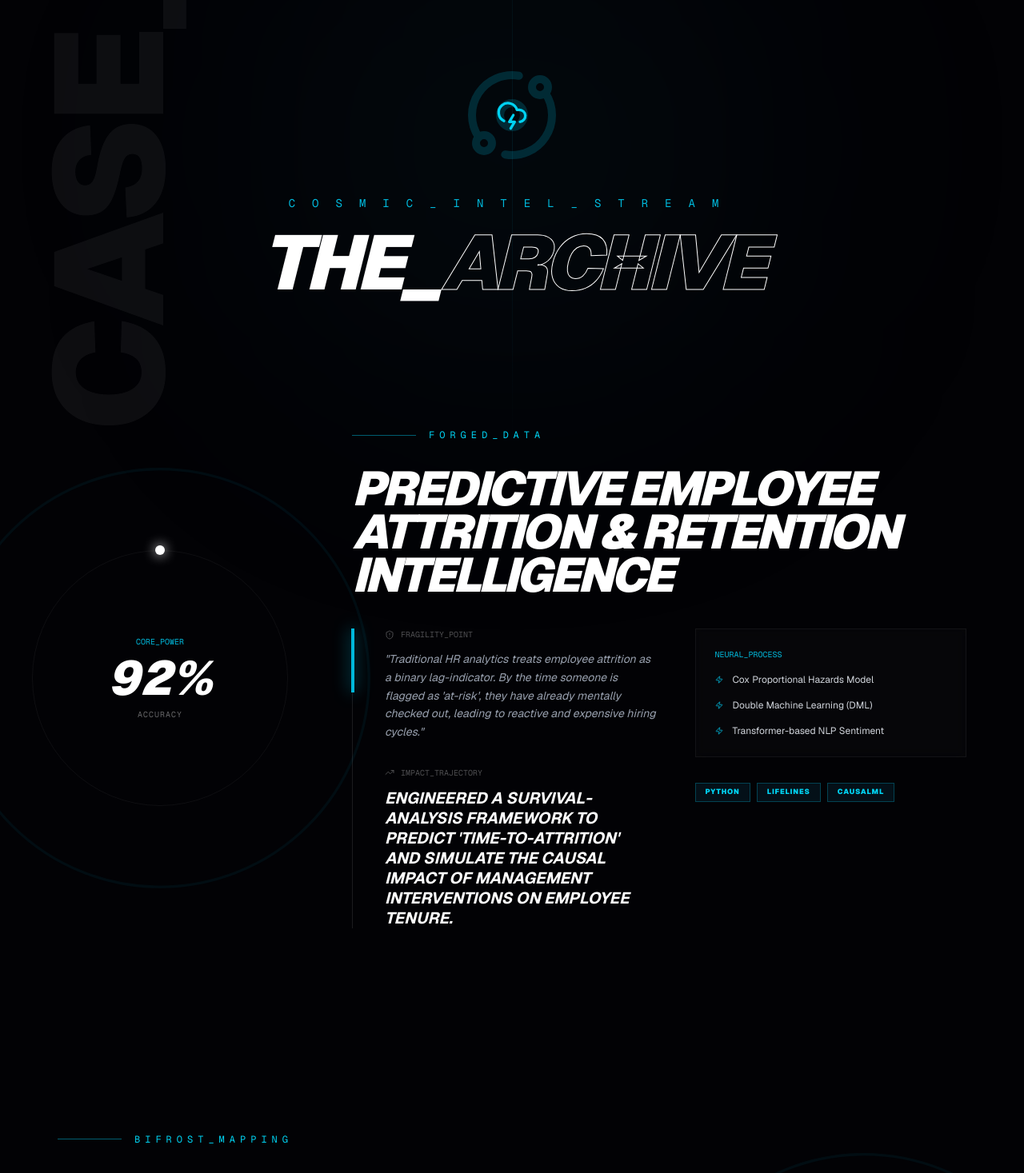
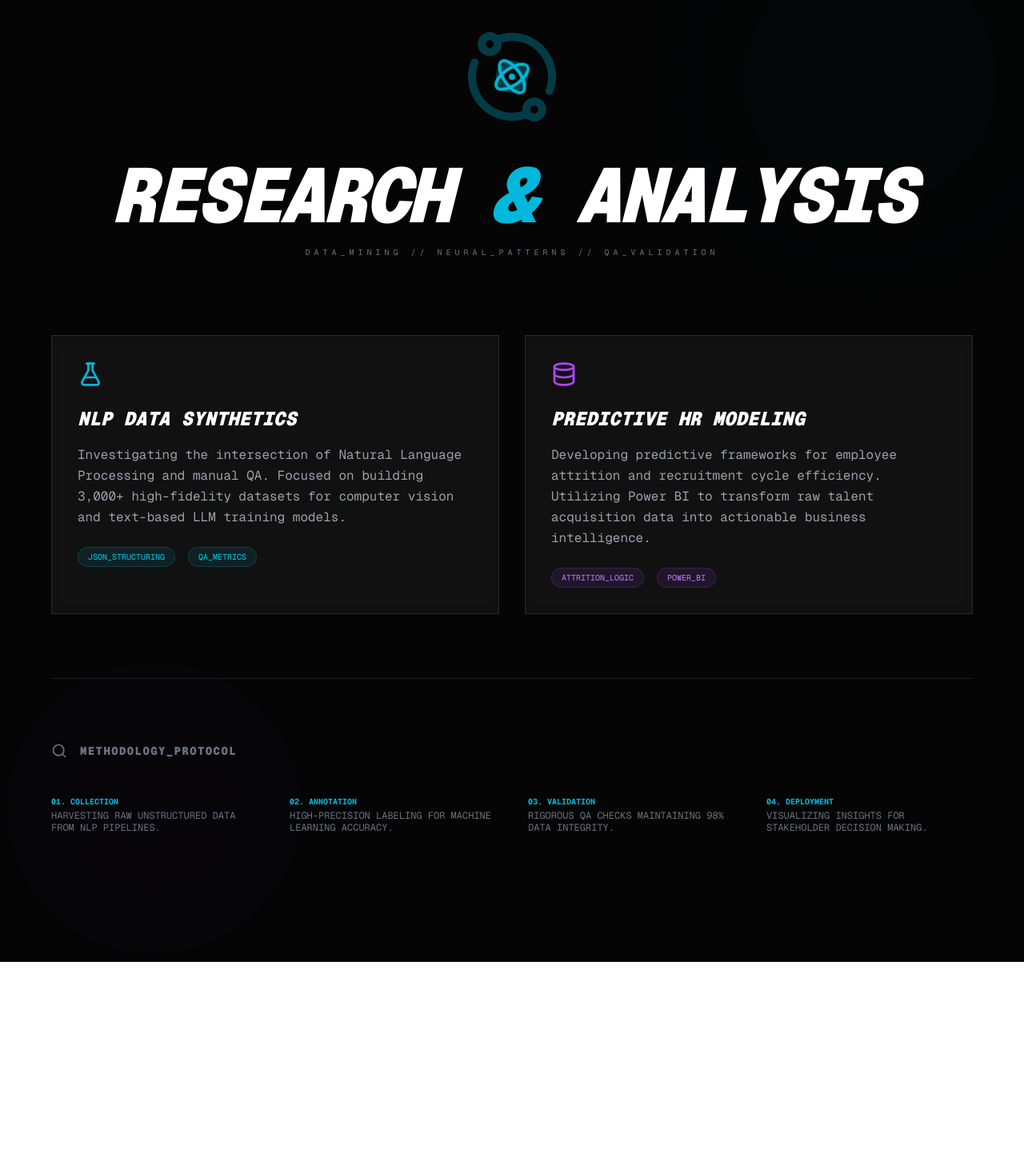
Before and after one commit to VarshaKB/My_Portfolio, a Next.js app: page /research in a window 1280 px wide. Shown: the part 220-1687 px from the top of the page at 80% size. After the commit the page ends 1423 px from the top, so only its background shows below. Built offline with nearby package versions, Linux system fonts and the light colour scheme.

Commit message:
Fix: Resolved TypeScript type conflict on Research page

```diff
--- a/src/app/research/page.tsx
+++ b/src/app/research/page.tsx
@@ -1,190 +1,103 @@
 "use client";
+import React from "react";
 import { motion } from "framer-motion";
-import {
-  Zap,
-  Binary,
-  ShieldAlert,
-  Cpu,
-  TrendingUp,
-  CloudLightning,
-  Orbit,
-  Compass,
-  Infinity
-} from "lucide-react";
-
-const caseStudies = [
-  {
-    id: "01",
-    tag: "FORGED_DATA",
-    title: "Predictive Employee Attrition & Retention Intelligence",
-    domain: "Data Science × Predictive HR Analytics",
-    problem: "Traditional HR analytics treats employee attrition as a binary lag-indicator. By the time someone is flagged as 'at-risk', they have already mentally checked out, leading to reactive and expensive hiring cycles.",
-    objective: "Engineered a survival-analysis framework to predict 'Time-to-Attrition' and simulate the causal impact of management interventions on employee tenure.",
-    metrics: ["92% Accuracy", "14.6% Attrition Reduction", "38K+ Data Points"],
-    methodology: [
-      "Cox Proportional Hazards Model",
-      "Double Machine Learning (DML)",
-      "Transformer-based NLP Sentiment"
-    ],
-    tech: ["Python", "Lifelines", "CausalML"],
-    position: "left"
-  },
-  {
-    id: "02",
-    tag: "BIFROST_MAPPING",
-    title: "AI-Driven Workforce Skill Gap & Internal Mobility Engine",
-    domain: "Graph Neural Networks × Strategic HR Planning",
-    problem: "Organizations suffer from 'Skill Blindness'—an inability to see latent talent within their own ranks, resulting in 60% higher costs for external hiring compared to internal upskilling.",
-    objective: "Developed a Knowledge Graph system to map skill adjacency and predict role transition feasibility for 22,000+ employees using deep representation learning.",
-    metrics: ["41% Internal Fill", "1.8M Tokens", "2.4x Speedup"],
-    methodology: [
-      "Sentence Transformers",
-      "Neo4j Knowledge Graphs",
-      "Graph Neural Networks (GNN)"
-    ],
-    tech: ["Neo4j", "PyTorch", "NLP"],
-    position: "right"
-  }
-];
+import { Orbit, Atom, FlaskConical, Beaker, Search, Database } from "lucide-react";
 
 export default function ResearchPage() {
   return (
-    <main className="min-h-screen bg-[#020205] text-white overflow-hidden font-sans selection:bg-cyan-500/50">
+    <main className="min-h-screen bg-[#050505] text-white pt-32 px-6 relative overflow-hidden font-mono">
 
-      {/* THE SINGULARITY (Background Center Glow) */}
-      <div className="fixed inset-0 flex items-center justify-center pointer-events-none">
-        <div className="w-[1px] h-screen bg-gradient-to-b from-transparent via-cyan-500/50 to-transparent opacity-20" />
-        <div className="absolute w-[600px] h-[600px] bg-cyan-900/10 blur-[150px] rounded-full" />
+      {/* BACKGROUND DECORATION */}
+      <div className="absolute inset-0 pointer-events-none opacity-20">
+        <div className="absolute top-0 right-0 w-96 h-96 bg-cyan-500/10 blur-[120px] rounded-full" />
+        <div className="absolute bottom-0 left-0 w-96 h-96 bg-purple-500/10 blur-[120px] rounded-full" />
       </div>
 
-      <div className="relative z-10 max-w-[1600px] mx-auto px-10 pt-44 pb-32">
+      <div className="max-w-6xl mx-auto relative z-10">
 
-        {/* CINEMATIC VERTICAL TITLE */}
-        <div className="fixed left-10 bottom-10 hidden xl:block">
-           <h1 className="text-[12rem] font-black leading-none opacity-5 tracking-tighter uppercase vertical-text select-none">
-             CASE_STUDIES
-           </h1>
+        {/* HEADER SECTION */}
+        <div className="flex flex-col items-center mb-24 text-center">
+          <motion.div
+            animate={{ rotate: 360 }}
+            transition={{
+              duration: 20,
+              repeat: Infinity,
+              ease: "linear"
+            }}
+            className="relative mb-10 flex items-center justify-center"
+          >
+            <Orbit className="text-cyan-500 opacity-30" size={120} />
+            <div className="absolute">
+              <Atom className="text-cyan-400 animate-pulse" size={48} />
+            </div>
+          </motion.div>
+
+          <h1 className="text-6xl md:text-8xl font-black uppercase italic tracking-tighter mb-4">
+            Research <span className="text-cyan-500">&</span> Analysis
+          </h1>
+          <p className="text-gray-500 tracking-[0.5em] text-[10px] uppercase">
+            Data_Mining // Neural_Patterns // QA_Validation
+          </p>
         </div>
 
-        {/* HEADER SECTION */}
-        <div className="flex flex-col items-center mb-40">
-           <motion.div
-             animate={{ rotate: 360 }}
-             transition={{ duration: 20, repeat: Infinity, ease: "linear" }}
-             className="relative mb-10"
-           >
-              <Orbit className="text-cyan-500 opacity-20" size={120} />
-              <div className="absolute inset-0 flex items-center justify-center">
-                 <CloudLightning className="text-cyan-400 animate-pulse" size={40} />
-              </div>
-           </motion.div>
-           <h2 className="text-sm font-mono tracking-[1.5em] text-cyan-500 mb-4 text-center">COSMIC_INTEL_STREAM</h2>
-           <h1 className="text-7xl md:text-8xl font-[1000] italic tracking-tighter text-center uppercase">
-             THE_<span className="text-transparent stroke-white" style={{ WebkitTextStroke: '1px white' }}>ARCHIVE</span>
-           </h1>
+        {/* RESEARCH CARDS */}
+        <div className="grid md:grid-cols-2 gap-8 mb-20">
+
+          {/* AI TRAINING & NLP RESEARCH */}
+          <div className="p-8 border border-white/10 bg-white/5 backdrop-blur-sm group hover:border-cyan-500/50 transition-all">
+            <FlaskConical className="text-cyan-500 mb-6" size={32} />
+            <h3 className="text-2xl font-black mb-4 uppercase italic">NLP Data Synthetics</h3>
+            <p className="text-gray-400 leading-relaxed mb-6">
+              Investigating the intersection of Natural Language Processing and manual QA. Focused on building 3,000+ high-fidelity datasets for computer vision and text-based LLM training models.
+            </p>
+            <div className="flex gap-4">
+              <span className="text-[10px] bg-cyan-500/10 text-cyan-400 px-3 py-1 rounded-full border border-cyan-500/20">JSON_STRUCTURING</span>
+              <span className="text-[10px] bg-cyan-500/10 text-cyan-400 px-3 py-1 rounded-full border border-cyan-500/20">QA_METRICS</span>
+            </div>
+          </div>
+
+          {/* HR ANALYTICS STUDY */}
+          <div className="p-8 border border-white/10 bg-white/5 backdrop-blur-sm group hover:border-purple-500/50 transition-all">
+            <Database className="text-purple-500 mb-6" size={32} />
+            <h3 className="text-2xl font-black mb-4 uppercase italic">Predictive HR Modeling</h3>
+            <p className="text-gray-400 leading-relaxed mb-6">
+              Developing predictive frameworks for employee attrition and recruitment cycle efficiency. Utilizing Power BI to transform raw talent acquisition data into actionable business intelligence.
+            </p>
+            <div className="flex gap-4">
+              <span className="text-[10px] bg-purple-500/10 text-purple-400 px-3 py-1 rounded-full border border-purple-500/20">ATTRITION_LOGIC</span>
+              <span className="text-[10px] bg-purple-500/10 text-purple-400 px-3 py-1 rounded-full border border-purple-500/20">POWER_BI</span>
+            </div>
+          </div>
+
         </div>
 
-        {/* INTERACTIVE DATA TRACKS */}
-        <div className="relative space-y-64">
-          {caseStudies.map((study, idx) => (
-            <motion.div
-              key={idx}
-              initial={{ opacity: 0, x: study.position === 'left' ? -100 : 100 }}
-              whileInView={{ opacity: 1, x: 0 }}
-              transition={{ duration: 1, ease: "circOut" }}
-              className={`flex flex-col ${study.position === 'left' ? 'lg:flex-row' : 'lg:flex-row-reverse'} gap-20 items-center`}
-            >
-
-              {/* LARGE METRIC CIRCLE */}
-              <div className="relative flex-shrink-0">
-                <div className="w-80 h-80 rounded-full border border-white/5 flex items-center justify-center relative">
-                  <div className="absolute inset-0 border-2 border-cyan-500/20 rounded-full animate-[ping_4s_linear_infinite]" />
-                  <div className="text-center group cursor-default">
-                    <p className="text-[10px] font-mono text-cyan-500 mb-2">CORE_POWER</p>
-                    <span className="text-6xl font-black italic">{study.metrics[0].split(' ')[0]}</span>
-                    <p className="text-[10px] font-mono opacity-40 mt-2 uppercase tracking-widest">{study.metrics[0].split(' ')[1]}</p>
-                  </div>
-                </div>
-                {/* Orbital Dots */}
-                <div className="absolute top-0 left-1/2 w-3 h-3 bg-white rounded-full -translate-x-1/2 -translate-y-1/2 shadow-[0_0_15px_#fff]" />
+        {/* METHODOLOGY SECTION */}
+        <div className="border-t border-white/10 pt-20 pb-40">
+           <div className="flex items-center gap-4 mb-10">
+              <Search className="text-gray-500" size={20} />
+              <h2 className="text-sm font-black tracking-widest uppercase text-gray-500">Methodology_Protocol</h2>
+           </div>
+           <div className="grid grid-cols-2 md:grid-cols-4 gap-10">
+              <div className="space-y-2">
+                <span className="text-[10px] text-cyan-500 font-bold">01. COLLECTION</span>
+                <p className="text-xs text-gray-500 uppercase leading-tight">Harvesting raw unstructured data from NLP pipelines.</p>
               </div>
-
-              {/* CONTENT CARD */}
-              <div className="flex-grow max-w-3xl">
-                <div className="flex items-center gap-4 mb-8">
-                  <span className="h-px w-20 bg-cyan-500/50" />
-                  <span className="text-xs font-mono uppercase tracking-[0.5em] text-cyan-400">{study.tag}</span>
-                </div>
-
-                <h3 className="text-5xl md:text-6xl font-black uppercase italic tracking-tighter mb-10 leading-[0.9]">
-                  {study.title}
-                </h3>
-
-                <div className="grid md:grid-cols-2 gap-12 border-l border-white/10 pl-10 relative">
-                  <div className="absolute top-0 left-[-2px] h-20 w-[4px] bg-cyan-500 shadow-[0_0_20px_rgba(6,182,212,0.8)]" />
-
-                  <div className="space-y-8">
-                    <div>
-                      <p className="text-[10px] font-mono uppercase opacity-30 mb-3 flex items-center gap-2">
-                        <ShieldAlert size={12}/> Fragility_Point
-                      </p>
-                      <p className="text-gray-400 italic leading-relaxed text-sm">"{study.problem}"</p>
-                    </div>
-                    <div>
-                      <p className="text-[10px] font-mono uppercase opacity-30 mb-3 flex items-center gap-2">
-                        <TrendingUp size={12}/> Impact_Trajectory
-                      </p>
-                      <p className="text-xl font-bold text-white leading-tight uppercase italic">{study.objective}</p>
-                    </div>
-                  </div>
-
-                  <div className="space-y-8">
-                     <div className="bg-white/[0.02] p-6 border border-white/5 backdrop-blur-sm">
-                        <p className="text-[10px] font-mono uppercase text-cyan-500 mb-4">Neural_Process</p>
-                        <ul className="space-y-4">
-                          {study.methodology.map((m, i) => (
-                            <li key={i} className="text-xs flex items-center gap-3 group">
-                              <Zap size={10} className="text-cyan-500 group-hover:scale-150 transition-transform" />
-                              <span className="text-gray-300 group-hover:text-white">{m}</span>
-                            </li>
-                          ))}
-                        </ul>
-                     </div>
-                     <div className="flex gap-2">
-                        {study.tech.map(t => (
-                          <span key={t} className="px-3 py-1 bg-cyan-900/20 border border-cyan-500/30 text-[9px] font-black uppercase tracking-widest text-cyan-400">
-                            {t}
-                          </span>
-                        ))}
-                     </div>
-                  </div>
-                </div>
+              <div className="space-y-2">
+                <span className="text-[10px] text-cyan-500 font-bold">02. ANNOTATION</span>
+                <p className="text-xs text-gray-500 uppercase leading-tight">High-precision labeling for machine learning accuracy.</p>
               </div>
-
-            </motion.div>
-          ))}
-        </div>
-
-        {/* BIFROST CO-ORDINATES FOOTER */}
-        <div className="mt-64 flex flex-col items-center">
-           <div className="flex items-center gap-10 opacity-20 mb-10">
-              <Infinity size={40} strokeWidth={1} />
-              <div className="h-px w-64 bg-white" />
-              <Compass size={40} strokeWidth={1} />
+              <div className="space-y-2">
+                <span className="text-[10px] text-cyan-500 font-bold">03. VALIDATION</span>
+                <p className="text-xs text-gray-500 uppercase leading-tight">Rigorous QA checks maintaining 98% data integrity.</p>
+              </div>
+              <div className="space-div-2">
+                <span className="text-[10px] text-cyan-500 font-bold">04. DEPLOYMENT</span>
+                <p className="text-xs text-gray-500 uppercase leading-tight">Visualizing insights for stakeholder decision making.</p>
+              </div>
            </div>
-           <p className="text-[10px] font-mono uppercase tracking-[2em] text-white/20">ACCESS_GRANTED_VB_ARCHIVE</p>
         </div>
 
       </div>
-
-      {/* STYLES FOR VERTICAL TEXT */}
-      <style jsx>{`
-        .vertical-text {
-          writing-mode: vertical-rl;
-          text-orientation: mixed;
-          transform: rotate(180deg);
-        }
-      `}</style>
     </main>
   );
 }
```
Also changed, not shown: My_Portfolio/README.md.
